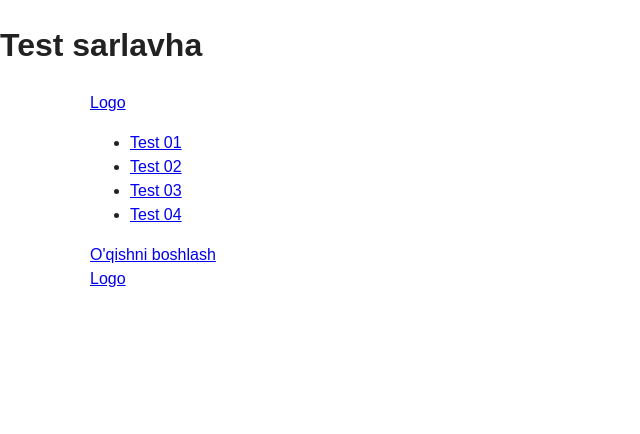
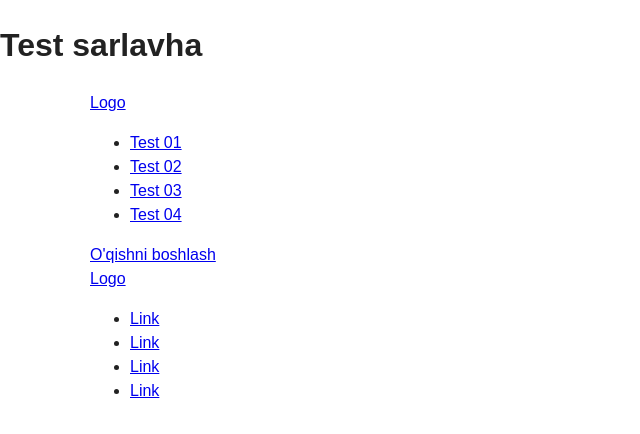
Before and after one commit to frontendtester/git-terminal-test, a plain HTML site: page index.html in a window 1280 px wide. Shown: the whole page, without its empty margins (0-640 px from the left). Drawn offline with Linux system fonts and the light colour scheme.

Commit message:
Add site-footer's sitenav

```diff
--- a/index.html
+++ b/index.html
@@ -36,6 +36,15 @@
   <footer class="site-footer">
     <div class="site-footer__container container">
       <a class="logo" href="#">Logo</a>
+
+      <div class="sitenav">
+        <ul class="sitenav__list">
+          <li class="sitenav__item"><a href="#" class="sitenav-link">Link</a></li>
+          <li class="sitenav__item"><a href="#" class="sitenav-link">Link</a></li>
+          <li class="sitenav__item"><a href="#" class="sitenav-link">Link</a></li>
+          <li class="sitenav__item"><a href="#" class="sitenav-link">Link</a></li>
+        </ul>
+      </div>
     </div>
   </footer>
   <!-- END SITE-FOOTER -->
```
